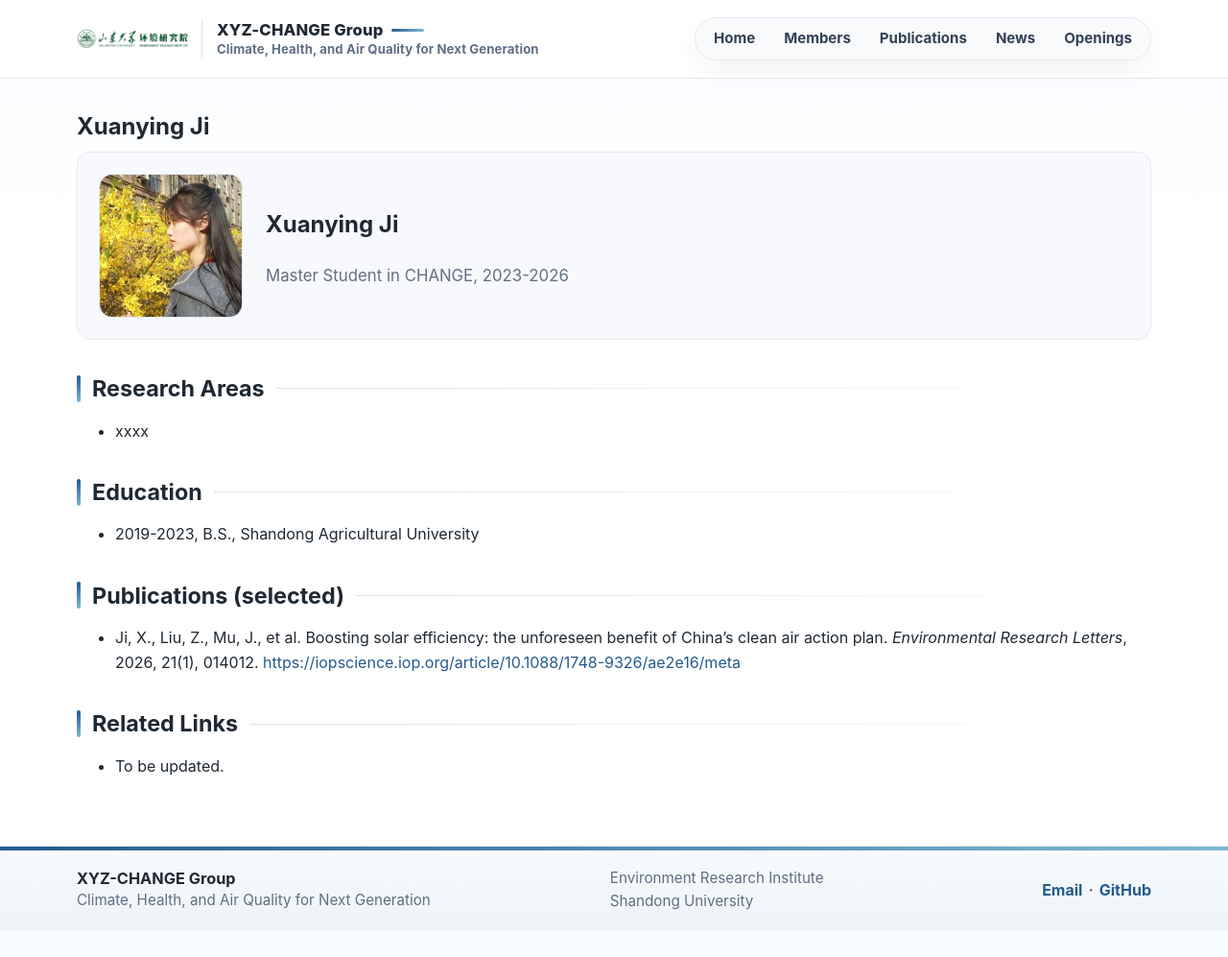
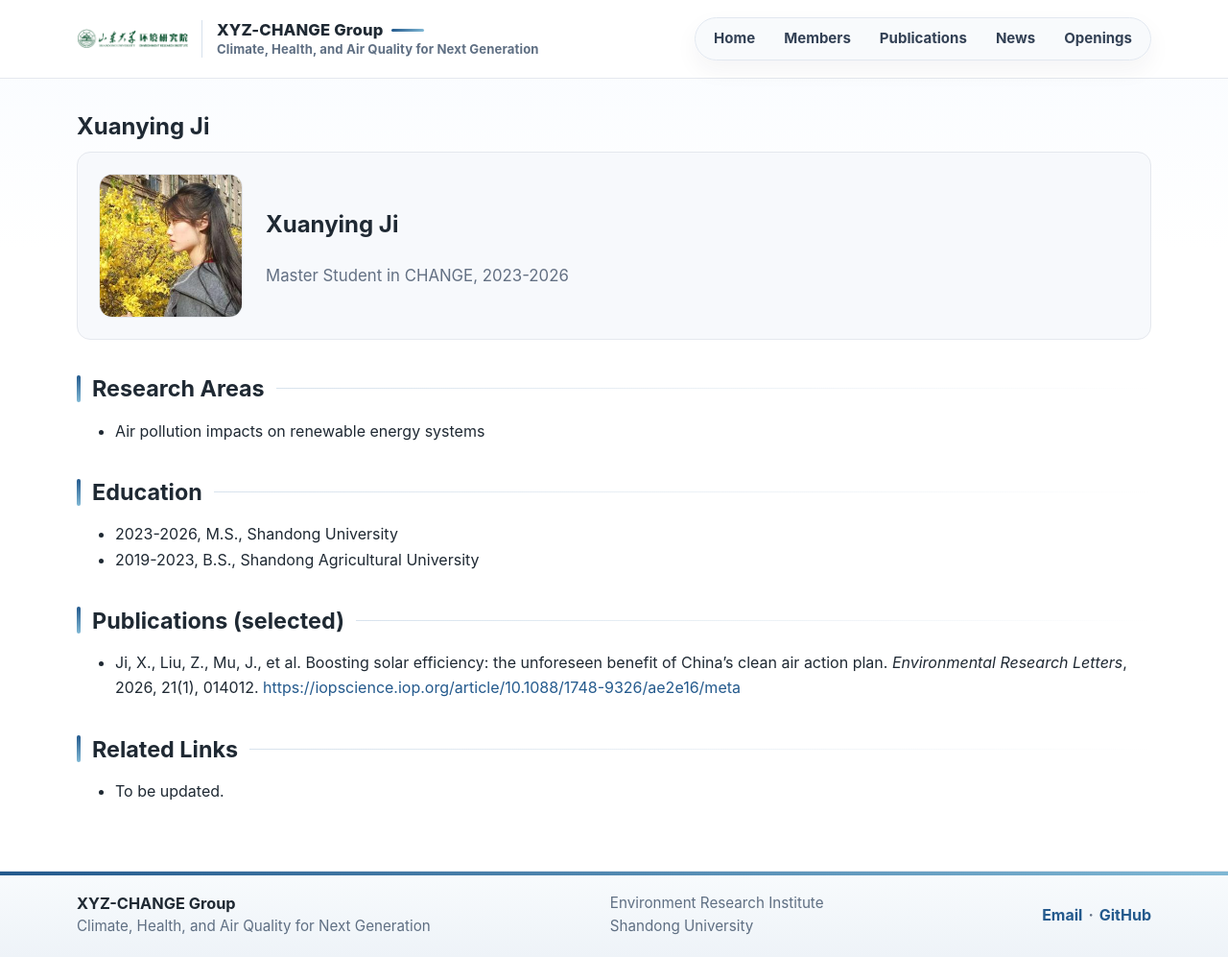
Before and after one commit to MuJSh/xyz_CHANGE, a Jekyll site: the page built from _pages/xuanying-ji.md, in a window 1280 px wide and 997 px high. Shown: the whole window at 96% size. Built offline with Jekyll 4.4.1, drawn with Linux system fonts in a browser that asks for light colours.

Commit message:
Update xuanying-ji.md

```diff
--- a/_pages/xuanying-ji.md
+++ b/_pages/xuanying-ji.md
@@ -14,10 +14,10 @@ permalink: /members/xuanying-ji/
 
 ## Research Areas
 
-- xxxx
+- Air pollution impacts on renewable energy systems
 
 ## Education
-
+- 2023-2026, M.S., Shandong University
 - 2019-2023, B.S., Shandong Agricultural University
 
 ## Publications (selected)
```
